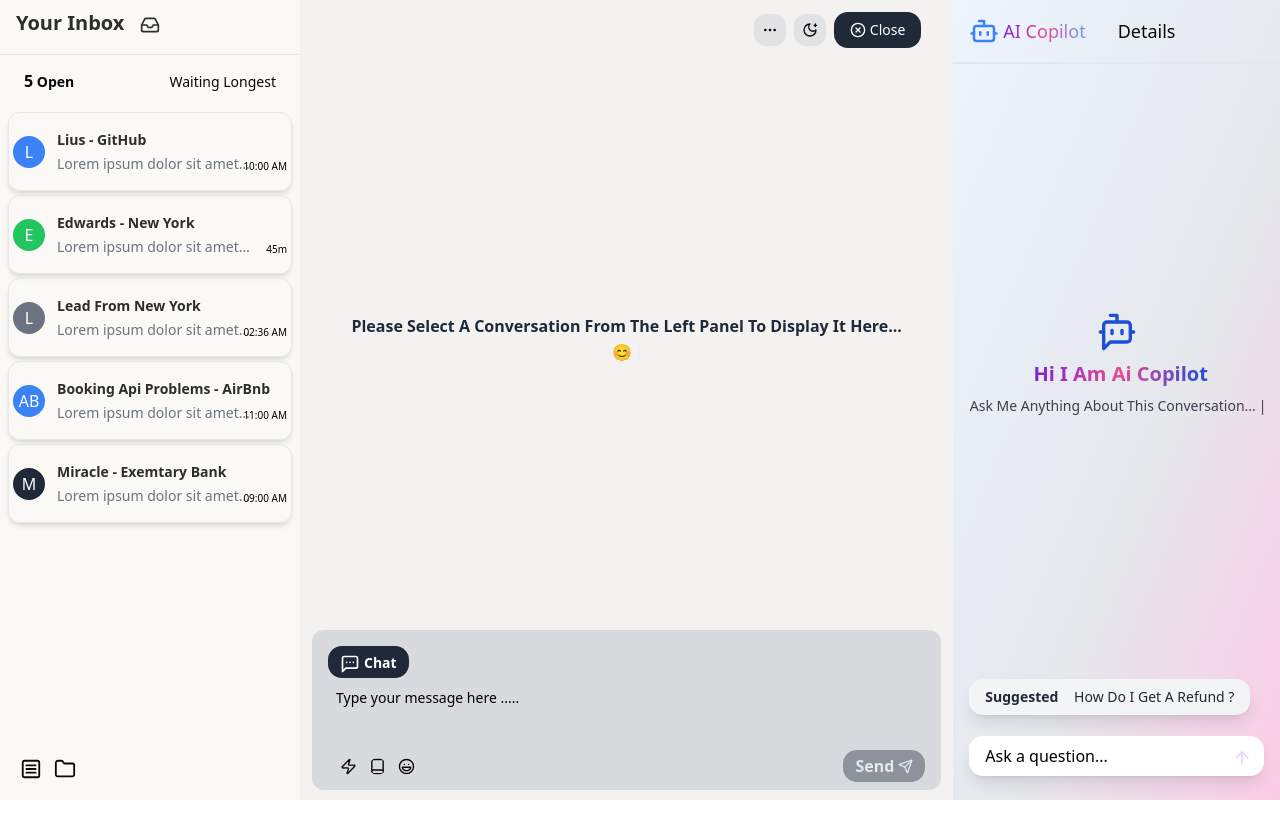
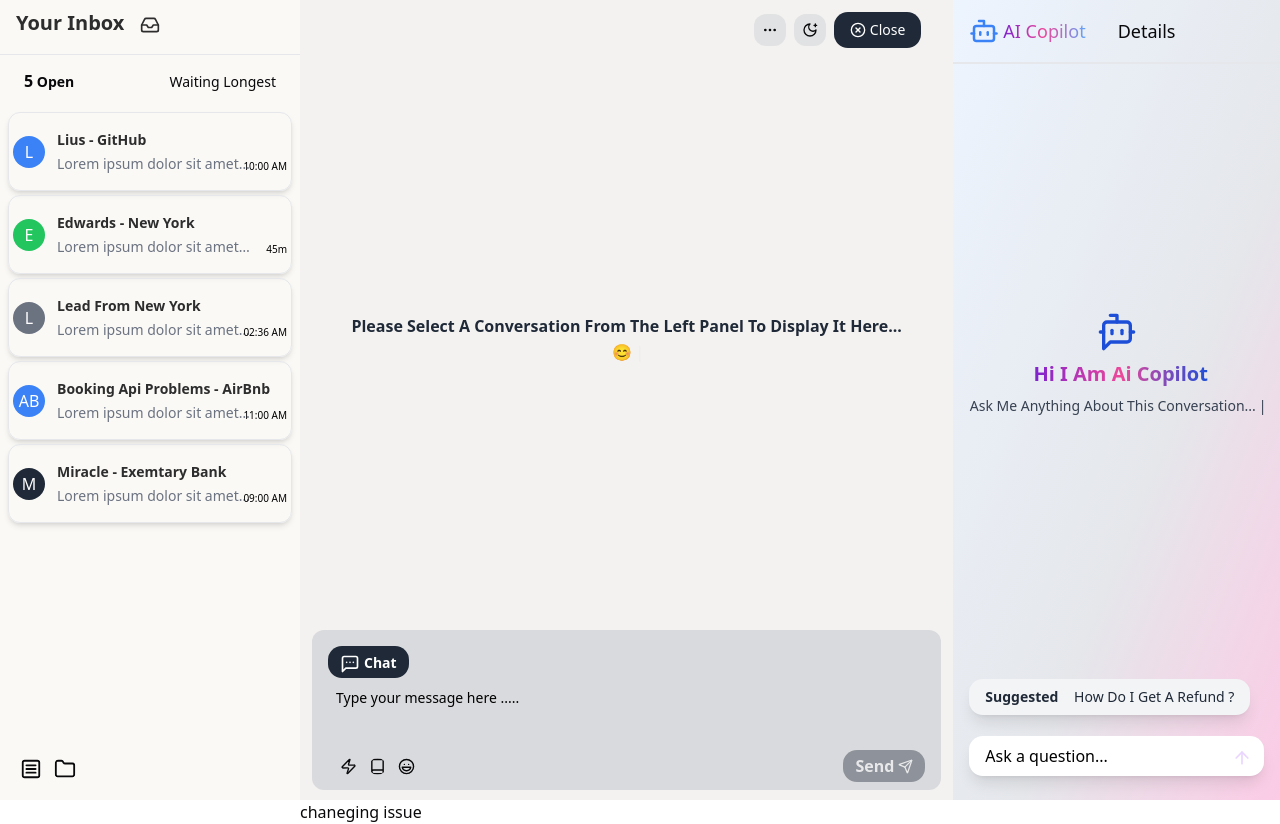
Before and after one commit to Adityasuryavanshi23/CHAT-UI, a React (Vite) app: page / in a window 1280 px wide. Before the commit the page ends 800 px from the top, so only its background shows below. Built offline with nearby package versions, Linux system fonts and the light colour scheme.

Commit message:
Add header for changing issue in App component

```diff
--- a/src/App.jsx
+++ b/src/App.jsx
@@ -17,6 +17,7 @@ function App() {
         <Sidebar openSidebar={openSidebar} setOpenSidebar={setOpenSidebar} />
         <div className="flex-[2] bg-gray-800/10 h-screen">
           <MessageBox />
+          <h1>chaneging issue </h1>
         </div>
         <div
           className={`flex-1 ${openCopilot ? "max-sm:block" : "max-sm:hidden"}`}
```
